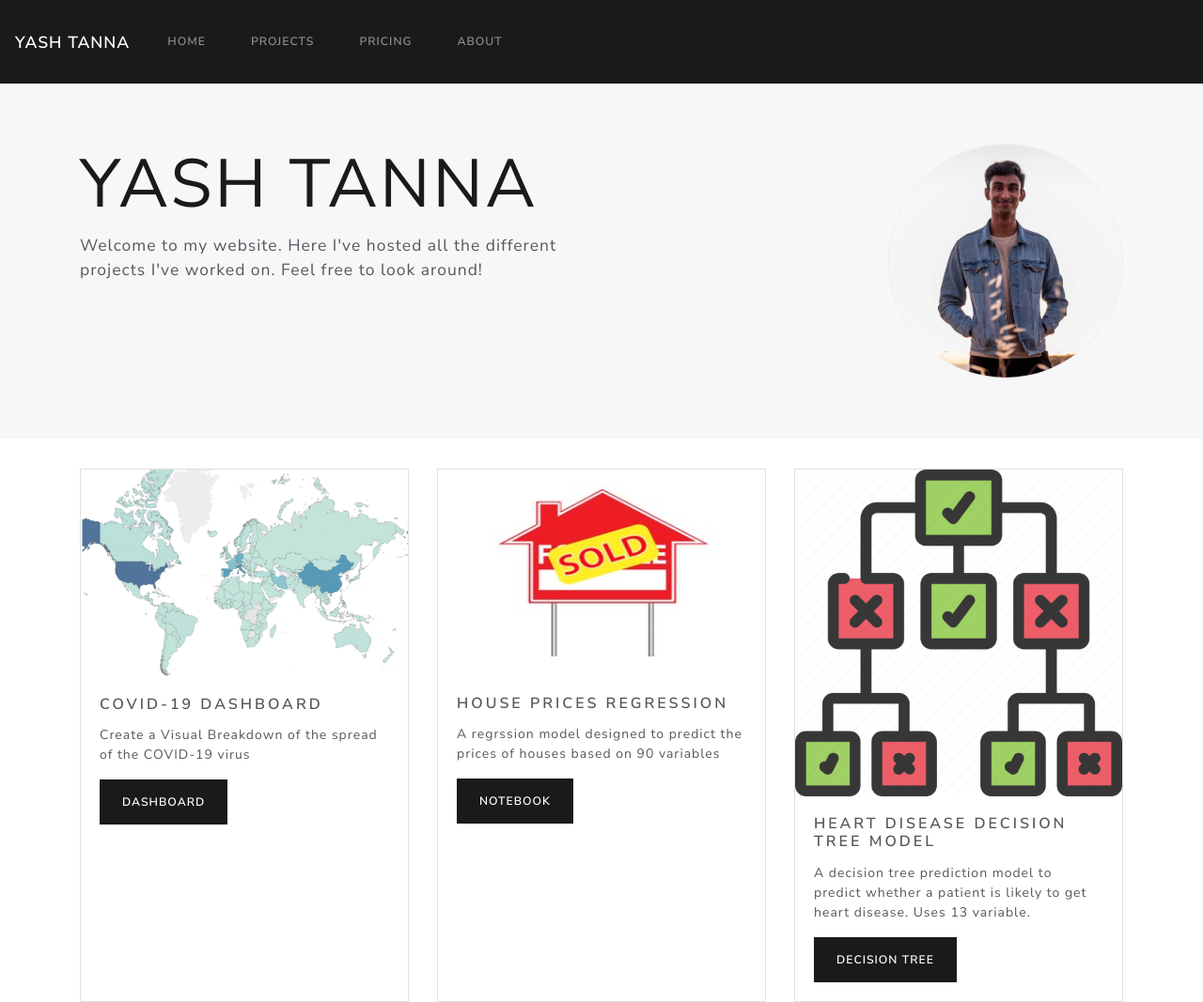
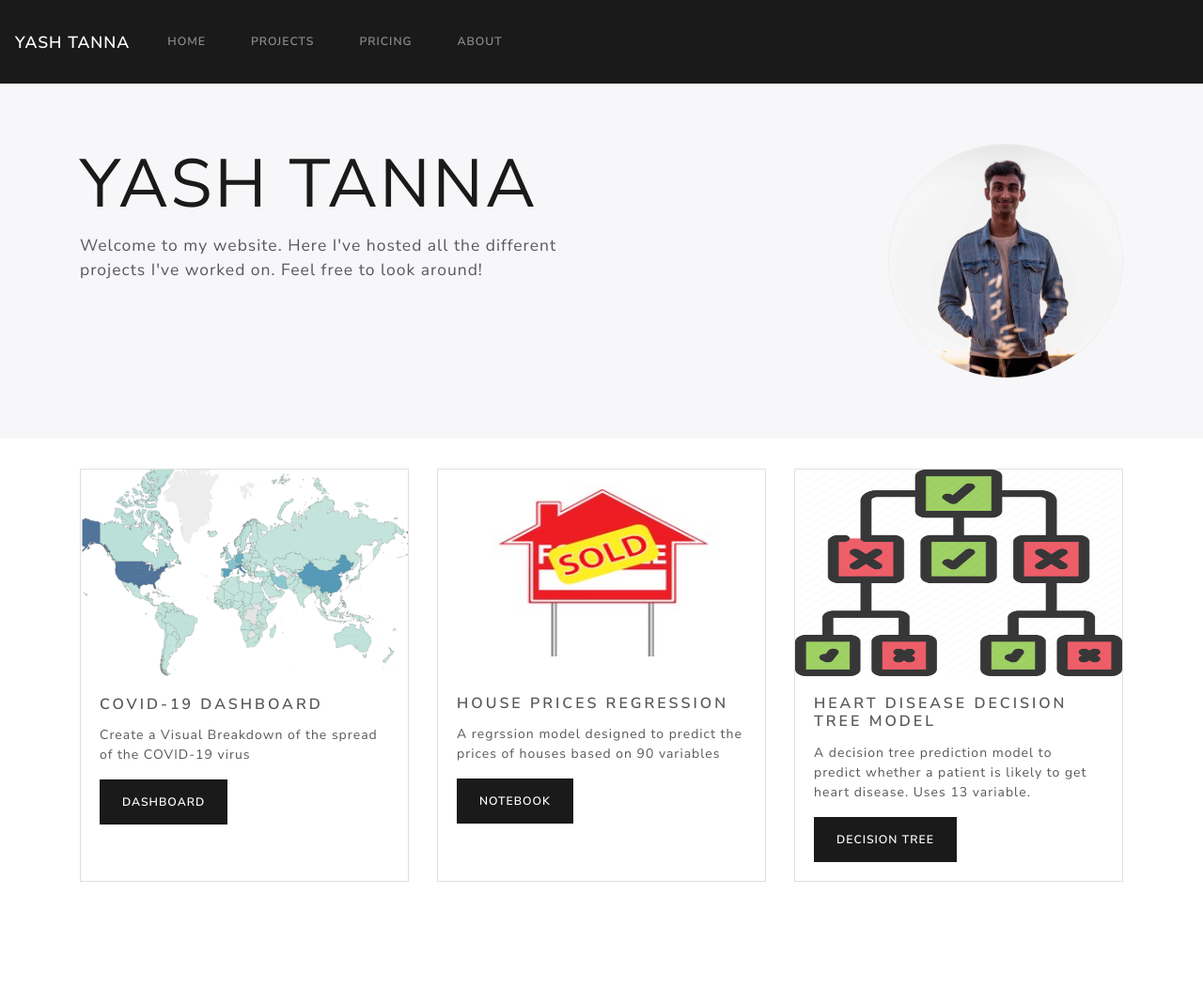
Before and after one commit to yashterday/yashterday.github.io, a plain HTML site: page index.html in a window 1280 px wide. Shown: the whole page at 94% size. After the commit the page ends 939 px from the top, so only its background shows below. Drawn offline with Linux system fonts and the light colour scheme.

Commit message:
Card Test 3

```diff
--- a/index.html
+++ b/index.html
@@ -67,7 +67,7 @@
         </div>
       </div>
       <div class="card" style="width: 18rem;">
-        <img class="card-img-top" src="/yashterday.github.io/img/decision-tree.png" alt="Card image cap">
+        <img class="card-img-top" src="/yashterday.github.io/img/decision-tree.png" alt="Card image cap" style="height:220px;">
         <div class="card-body">
           <h5 class="card-title">Heart Disease Decision Tree Model</h5>
           <p class="card-text">A decision tree prediction model to predict whether a patient is likely to get heart disease. Uses 13 variable.</p>
```
